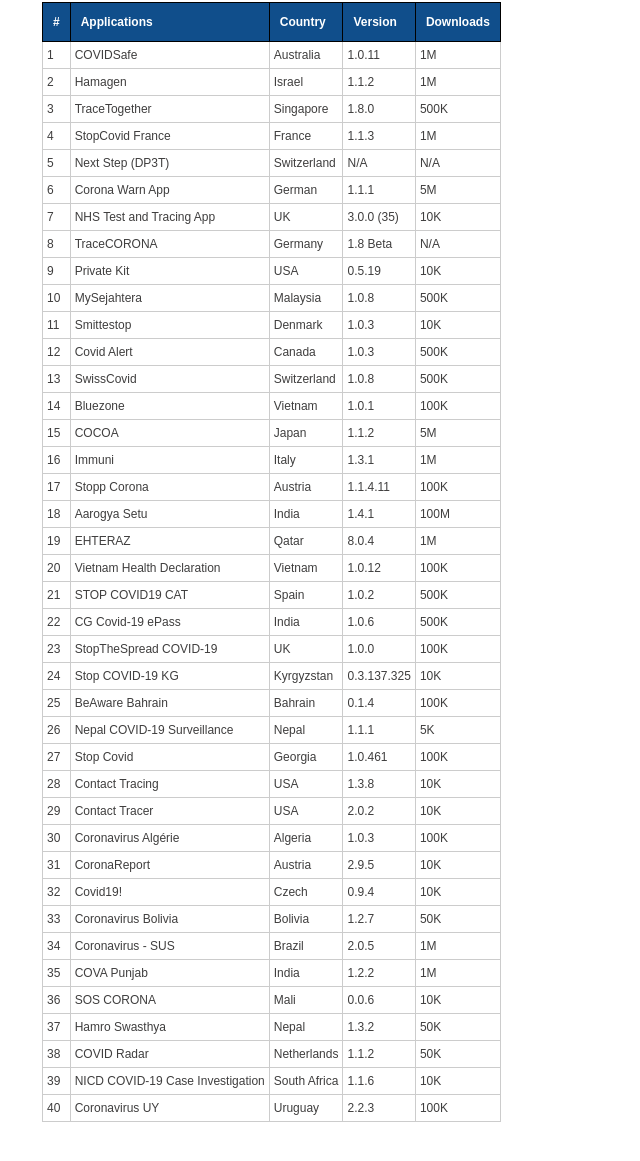
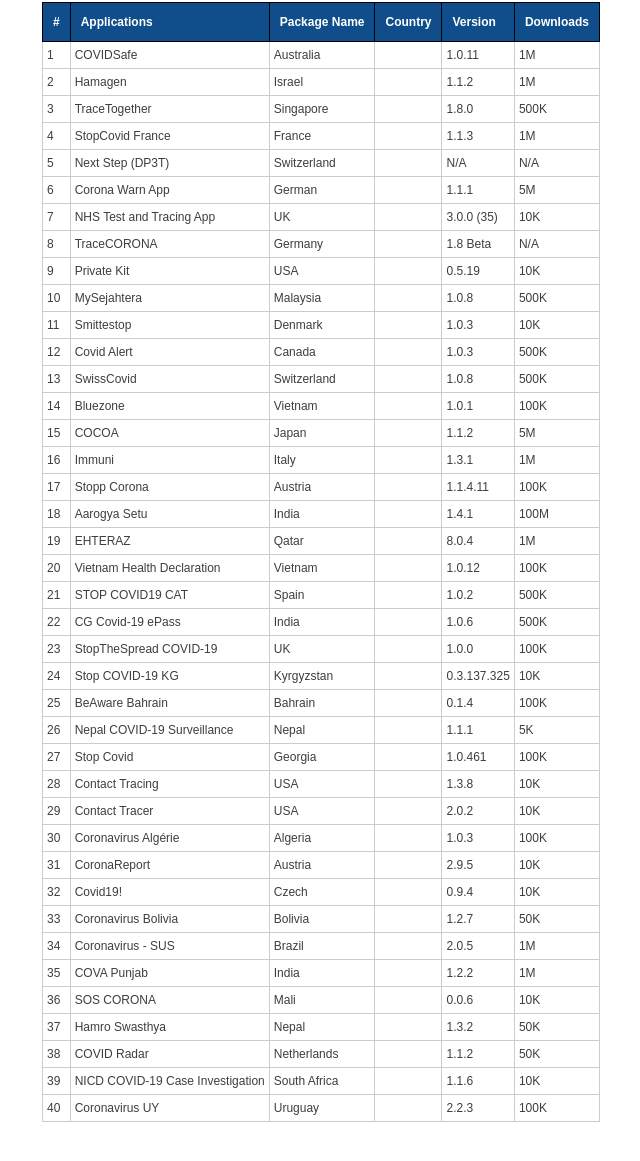
Before and after one commit to covid-guardian/covid-guardian.github.io, a plain HTML site: page security.html in a window 1280 px wide. Shown: the part 621-1782 px from the top of the page, without its empty margins (452-1092 px from the left). Drawn offline with Linux system fonts and the light colour scheme; a web font is replaced by a local one.

Commit message:
Update security.html

```diff
--- a/security.html
+++ b/security.html
@@ -76,47 +76,47 @@
                   }
                 </style>
                 <table class="tableizer-table">
-                <thead><tr class="tableizer-firstrow"><th>#</th><th>Applications </th><th>Country</th><th>Version</th><th>Downloads</th></tr></thead><tbody>
-                 <tr><td>1</td><td>COVIDSafe</td><td>Australia</td><td>1.0.11</td><td>1M</td></tr>
-                 <tr><td>2</td><td>Hamagen</td><td>Israel</td><td>1.1.2</td><td>1M</td></tr>
-                 <tr><td>3</td><td>TraceTogether</td><td>Singapore</td><td>1.8.0</td><td>500K</td></tr>
-                 <tr><td>4</td><td>StopCovid France</td><td>France</td><td>1.1.3</td><td>1M</td></tr>
-                 <tr><td>5</td><td>Next Step (DP3T)</td><td>Switzerland</td><td>N/A</td><td>N/A</td></tr>
-                 <tr><td>6</td><td>Corona Warn App</td><td>German</td><td>1.1.1</td><td>5M</td></tr>
-                 <tr><td>7</td><td>NHS Test and Tracing App</td><td>UK</td><td>3.0.0 (35)</td><td>10K</td></tr>
-                 <tr><td>8</td><td>TraceCORONA</td><td>Germany</td><td>1.8 Beta</td><td>N/A</td></tr>
-                 <tr><td>9</td><td>Private Kit</td><td>USA</td><td>0.5.19</td><td>10K</td></tr>
-                 <tr><td>10</td><td>MySejahtera</td><td>Malaysia</td><td>1.0.8</td><td>500K</td></tr>
-                 <tr><td>11</td><td>Smittestop</td><td>Denmark</td><td>1.0.3</td><td>10K</td></tr>
-                 <tr><td>12</td><td>Covid Alert</td><td>Canada</td><td>1.0.3</td><td>500K</td></tr>
-                 <tr><td>13</td><td>SwissCovid</td><td>Switzerland</td><td>1.0.8</td><td>500K</td></tr>
-                 <tr><td>14</td><td>Bluezone</td><td>Vietnam</td><td>1.0.1</td><td>100K</td></tr>
-                 <tr><td>15</td><td>COCOA</td><td>Japan</td><td>1.1.2</td><td>5M</td></tr>
-                 <tr><td>16</td><td>Immuni</td><td>Italy</td><td>1.3.1</td><td>1M</td></tr>
-                 <tr><td>17</td><td>Stopp Corona</td><td>Austria</td><td>1.1.4.11</td><td>100K</td></tr>
-                 <tr><td>18</td><td>Aarogya Setu</td><td>India</td><td>1.4.1</td><td>100M</td></tr>
-                 <tr><td>19</td><td>EHTERAZ</td><td>Qatar</td><td>8.0.4</td><td>1M</td></tr>
-                 <tr><td>20</td><td>Vietnam Health Declaration</td><td>Vietnam</td><td>1.0.12</td><td>100K</td></tr>
-                 <tr><td>21</td><td>STOP COVID19 CAT </td><td>Spain</td><td>1.0.2</td><td>500K</td></tr>
-                 <tr><td>22</td><td>CG Covid-19 ePass</td><td>India</td><td>1.0.6</td><td>500K</td></tr>
-                 <tr><td>23</td><td>StopTheSpread COVID-19</td><td>UK</td><td>1.0.0</td><td>100K</td></tr>
-                 <tr><td>24</td><td>Stop COVID-19 KG</td><td>Kyrgyzstan</td><td>0.3.137.325</td><td>10K</td></tr>
-                 <tr><td>25</td><td>BeAware Bahrain</td><td>Bahrain</td><td>0.1.4</td><td>100K</td></tr>
-                 <tr><td>26</td><td>Nepal COVID-19 Surveillance</td><td>Nepal</td><td>1.1.1</td><td>5K</td></tr>
-                 <tr><td>27</td><td>Stop Covid</td><td>Georgia</td><td>1.0.461</td><td>100K</td></tr>
-                 <tr><td>28</td><td>Contact Tracing</td><td>USA</td><td>1.3.8</td><td>10K</td></tr>
-                 <tr><td>29</td><td>Contact Tracer</td><td>USA</td><td>2.0.2</td><td>10K</td></tr>
-                 <tr><td>30</td><td>Coronavirus Algérie</td><td>Algeria</td><td>1.0.3</td><td>100K</td></tr>
-                 <tr><td>31</td><td>CoronaReport</td><td>Austria</td><td>2.9.5</td><td>10K</td></tr>
-                 <tr><td>32</td><td>Covid19!</td><td>Czech</td><td>0.9.4</td><td>10K</td></tr>
-                 <tr><td>33</td><td>Coronavirus Bolivia</td><td>Bolivia</td><td>1.2.7</td><td>50K</td></tr>
-                 <tr><td>34</td><td>Coronavirus - SUS</td><td>Brazil</td><td>2.0.5</td><td>1M</td></tr>
-                 <tr><td>35</td><td>COVA Punjab</td><td>India</td><td>1.2.2</td><td>1M</td></tr>
-                 <tr><td>36</td><td>SOS CORONA</td><td>Mali</td><td>0.0.6</td><td>10K</td></tr>
-                 <tr><td>37</td><td>Hamro Swasthya</td><td>Nepal</td><td>1.3.2</td><td>50K</td></tr>
-                 <tr><td>38</td><td>COVID Radar</td><td>Netherlands</td><td>1.1.2</td><td>50K</td></tr>
-                 <tr><td>39</td><td>NICD COVID-19 Case Investigation</td><td>South Africa</td><td>1.1.6</td><td>10K</td></tr>
-                 <tr><td>40</td><td>Coronavirus UY</td><td>Uruguay</td><td>2.2.3</td><td>100K</td></tr>
+                <thead><tr class="tableizer-firstrow"><th>#</th><th>Applications </th><th>Package Name</th><th>Country</th><th>Version</th><th>Downloads</th></tr></thead><tbody>
+                 <tr><td>1</td><td>COVIDSafe</td><td>Australia</td><td></td><td>1.0.11</td><td>1M</td></tr>
+                 <tr><td>2</td><td>Hamagen</td><td>Israel</td><td></td><td>1.1.2</td><td>1M</td></tr>
+                 <tr><td>3</td><td>TraceTogether</td><td>Singapore</td><td></td><td>1.8.0</td><td>500K</td></tr>
+                 <tr><td>4</td><td>StopCovid France</td><td>France</td><td></td><td>1.1.3</td><td>1M</td></tr>
+                 <tr><td>5</td><td>Next Step (DP3T)</td><td>Switzerland</td><td></td><td>N/A</td><td>N/A</td></tr>
+                 <tr><td>6</td><td>Corona Warn App</td><td>German</td><td></td><td>1.1.1</td><td>5M</td></tr>
+                 <tr><td>7</td><td>NHS Test and Tracing App</td><td>UK</td><td></td><td>3.0.0 (35)</td><td>10K</td></tr>
+                 <tr><td>8</td><td>TraceCORONA</td><td>Germany</td><td></td><td>1.8 Beta</td><td>N/A</td></tr>
+                 <tr><td>9</td><td>Private Kit</td><td>USA</td><td></td><td>0.5.19</td><td>10K</td></tr>
+                 <tr><td>10</td><td>MySejahtera</td><td>Malaysia</td><td></td><td>1.0.8</td><td>500K</td></tr>
+                 <tr><td>11</td><td>Smittestop</td><td>Denmark</td><td></td><td>1.0.3</td><td>10K</td></tr>
+                 <tr><td>12</td><td>Covid Alert</td><td>Canada</td><td></td><td>1.0.3</td><td>500K</td></tr>
+                 <tr><td>13</td><td>SwissCovid</td><td>Switzerland</td><td></td><td>1.0.8</td><td>500K</td></tr>
+                 <tr><td>14</td><td>Bluezone</td><td>Vietnam</td><td></td><td>1.0.1</td><td>100K</td></tr>
+                 <tr><td>15</td><td>COCOA</td><td>Japan</td><td></td><td>1.1.2</td><td>5M</td></tr>
+                 <tr><td>16</td><td>Immuni</td><td>Italy</td><td></td><td>1.3.1</td><td>1M</td></tr>
+                 <tr><td>17</td><td>Stopp Corona</td><td>Austria</td><td></td><td>1.1.4.11</td><td>100K</td></tr>
+                 <tr><td>18</td><td>Aarogya Setu</td><td>India</td><td></td><td>1.4.1</td><td>100M</td></tr>
+                 <tr><td>19</td><td>EHTERAZ</td><td>Qatar</td><td></td><td>8.0.4</td><td>1M</td></tr>
+                 <tr><td>20</td><td>Vietnam Health Declaration</td><td>Vietnam</td><td></td><td>1.0.12</td><td>100K</td></tr>
+                 <tr><td>21</td><td>STOP COVID19 CAT </td><td>Spain</td><td></td><td>1.0.2</td><td>500K</td></tr>
+                 <tr><td>22</td><td>CG Covid-19 ePass</td><td>India</td><td></td><td>1.0.6</td><td>500K</td></tr>
+                 <tr><td>23</td><td>StopTheSpread COVID-19</td><td>UK</td><td></td><td>1.0.0</td><td>100K</td></tr>
+                 <tr><td>24</td><td>Stop COVID-19 KG</td><td>Kyrgyzstan</td><td></td><td>0.3.137.325</td><td>10K</td></tr>
+                 <tr><td>25</td><td>BeAware Bahrain</td><td>Bahrain</td><td></td><td>0.1.4</td><td>100K</td></tr>
+                 <tr><td>26</td><td>Nepal COVID-19 Surveillance</td><td>Nepal</td><td></td><td>1.1.1</td><td>5K</td></tr>
+                 <tr><td>27</td><td>Stop Covid</td><td>Georgia</td><td></td><td>1.0.461</td><td>100K</td></tr>
+                 <tr><td>28</td><td>Contact Tracing</td><td>USA</td><td></td><td>1.3.8</td><td>10K</td></tr>
+                 <tr><td>29</td><td>Contact Tracer</td><td>USA</td><td></td><td>2.0.2</td><td>10K</td></tr>
+                 <tr><td>30</td><td>Coronavirus Algérie</td><td>Algeria</td><td></td><td>1.0.3</td><td>100K</td></tr>
+                 <tr><td>31</td><td>CoronaReport</td><td>Austria</td><td></td><td>2.9.5</td><td>10K</td></tr>
+                 <tr><td>32</td><td>Covid19!</td><td>Czech</td><td></td><td>0.9.4</td><td>10K</td></tr>
+                 <tr><td>33</td><td>Coronavirus Bolivia</td><td>Bolivia</td><td></td><td>1.2.7</td><td>50K</td></tr>
+                 <tr><td>34</td><td>Coronavirus - SUS</td><td>Brazil</td><td></td><td>2.0.5</td><td>1M</td></tr>
+                 <tr><td>35</td><td>COVA Punjab</td><td>India</td><td></td><td>1.2.2</td><td>1M</td></tr>
+                 <tr><td>36</td><td>SOS CORONA</td><td>Mali</td><td></td><td>0.0.6</td><td>10K</td></tr>
+                 <tr><td>37</td><td>Hamro Swasthya</td><td>Nepal</td><td></td><td>1.3.2</td><td>50K</td></tr>
+                 <tr><td>38</td><td>COVID Radar</td><td>Netherlands</td><td></td><td>1.1.2</td><td>50K</td></tr>
+                 <tr><td>39</td><td>NICD COVID-19 Case Investigation</td><td>South Africa</td><td></td><td>1.1.6</td><td>10K</td></tr>
+                 <tr><td>40</td><td>Coronavirus UY</td><td>Uruguay</td><td></td><td>2.2.3</td><td>100K</td></tr>
                 </tbody></table>
                 <!-- <h3 id="threats">Potential Security & Privacy Threats</h3>
                 <h5 id="attack_server">Linkage Attack by Server</h5>
```
